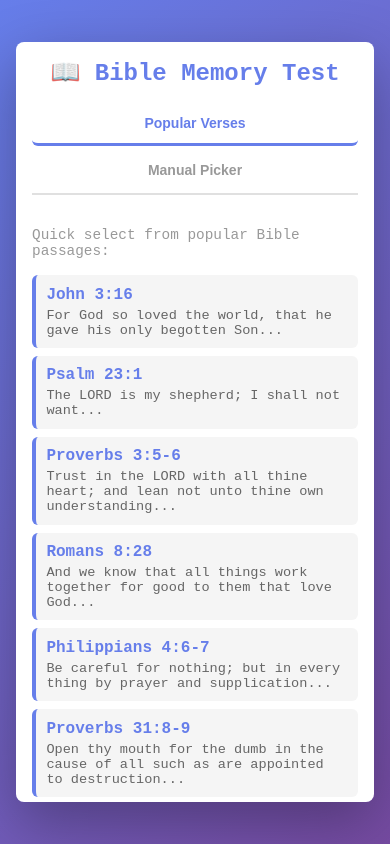
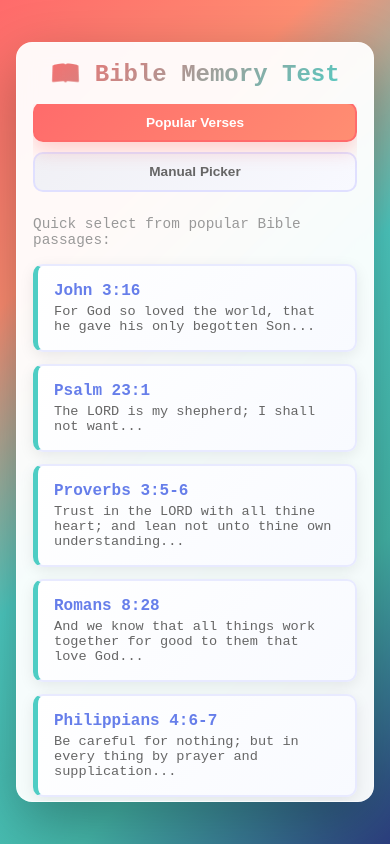
Before and after one commit to RonaldMariah/bible-memory-test, a React (Vite) app: page / in a window 390 px wide. Built offline with nearby package versions, Linux system fonts and the light colour scheme.

Commit message:
mobile stuff

```diff
--- a/src/index.css
+++ b/src/index.css
@@ -12,7 +12,7 @@ body {
   font-family: 'Courier New', Courier, monospace;
   -webkit-font-smoothing: antialiased;
   -moz-osx-font-smoothing: grayscale;
-  background: linear-gradient(135deg, #667eea 0%, #764ba2 100%);
+  background: linear-gradient(135deg, #FF6B6B 0%, #FF8E72 25%, #4ECDC4 50%, #45B7AA 75%, #2C3E7F 100%);
   min-height: 100vh;
   color: #333;
 }
@@ -26,9 +26,11 @@ body {
 }
 
 .container {
-  background: white;
-  border-radius: 12px;
+  background: rgba(255, 255, 255, 0.95);
+  backdrop-filter: blur(10px);
+  border-radius: 20px;
   box-shadow: 0 20px 60px rgba(0, 0, 0, 0.3);
+  border: 1px solid rgba(255, 255, 255, 0.5);
   max-width: 600px;
   width: 100%;
   padding: 1.5rem;
@@ -37,100 +39,127 @@ body {
 }
 
 h1 {
-  color: #667eea;
+  background: linear-gradient(135deg, #FF6B6B 0%, #4ECDC4 100%);
+  -webkit-background-clip: text;
+  -webkit-text-fill-color: transparent;
+  background-clip: text;
   margin-bottom: 1.5rem;
   text-align: center;
   font-size: clamp(1.5rem, 5vw, 2rem);
+  font-weight: 700;
 }
 
 h2 {
-  color: #764ba2;
+  color: #2C3E7F;
   margin-top: 1.5rem;
   margin-bottom: 1rem;
   font-size: clamp(1.2rem, 4vw, 1.5rem);
+  font-weight: 600;
 }
 
 .tabs {
   display: flex;
-  gap: 0.5rem;
+  gap: 0.75rem;
   margin-bottom: 2rem;
-  border-bottom: 2px solid #e0e0e0;
   overflow-x: auto;
   flex-wrap: wrap;
 }
 
 .tab-button {
-  background: none;
-  border: none;
-  padding: 0.75rem 1rem;
+  background: linear-gradient(135deg, #F0F0F5 0%, #F8F9FF 100%);
+  border: 2px solid #E0E0FF;
+  padding: 0.75rem 1.5rem;
   font-size: clamp(0.875rem, 2vw, 1rem);
   cursor: pointer;
-  color: #999;
-  border-bottom: 3px solid transparent;
+  color: #666;
+  border-radius: 12px;
   transition: all 0.3s ease;
   font-weight: 600;
   white-space: nowrap;
 }
 
 .tab-button.active {
-  color: #667eea;
-  border-bottom-color: #667eea;
+  background: linear-gradient(135deg, #FF6B6B 0%, #FF8E72 100%);
+  color: white;
+  border-color: #FF6B6B;
+  box-shadow: 0 8px 20px rgba(255, 107, 107, 0.3);
+  transform: translateY(-2px);
 }
 
 .tab-button:hover {
-  color: #667eea;
+  background: linear-gradient(135deg, #4ECDC4 0%, #45B7AA 100%);
+  color: white;
+  border-color: #4ECDC4;
+  box-shadow: 0 8px 20px rgba(78, 205, 196, 0.3);
+  transform: translateY(-2px);
 }
 
 .verse-list {
   list-style: none;
+  display: grid;
+  grid-template-columns: 1fr;
+  gap: 1rem;
 }
 
 .verse-item {
-  padding: 0.75rem;
-  margin: 0.5rem 0;
-  background: #f5f5f5;
-  border-radius: 6px;
+  padding: 1.25rem;
+  background: linear-gradient(135deg, #FFFFFF 0%, #F8FAFF 100%);
+  border-radius: 12px;
   cursor: pointer;
-  transition: all 0.2s ease;
-  border-left: 4px solid #667eea;
+  transition: all 0.3s ease;
+  border: 2px solid #E8EAFF;
+  border-left: 5px solid #4ECDC4;
+  box-shadow: 0 4px 15px rgba(0, 0, 0, 0.08);
 }
 
 .verse-item:hover {
-  background: #e8e8ff;
-  transform: translateX(4px);
+  background: linear-gradient(135deg, #FF6B6B 0%, #FFE5E5 100%);
+  transform: translateY(-4px);
+  border-left-color: #FF6B6B;
+  box-shadow: 0 12px 30px rgba(255, 107, 107, 0.2);
 }
 
 .verse-item.selected {
-  background: #e8d5f2;
-  border-left-color: #764ba2;
+  background: linear-gradient(135deg, #4ECDC4 0%, #E0F7F6 100%);
+  border-left-color: #2C3E7F;
+  border: 2px solid #4ECDC4;
+  box-shadow: 0 12px 30px rgba(78, 205, 196, 0.3);
 }
 
 .form-group {
   margin-bottom: 1.5rem;
+  background: linear-gradient(135deg, #FFFFFF 0%, #F8FAFF 100%);
+  padding: 1.25rem;
+  border-radius: 12px;
+  border: 2px solid #E8EAFF;
+  box-shadow: 0 4px 15px rgba(0, 0, 0, 0.08);
 }
 
 label {
   display: block;
-  margin-bottom: 0.5rem;
+  margin-bottom: 0.75rem;
   font-weight: 600;
-  color: #333;
+  color: #2C3E7F;
+  font-size: 0.95rem;
 }
 
 select,
 input {
   width: 100%;
-  padding: 0.75rem;
-  border: 2px solid #e0e0e0;
-  border-radius: 6px;
+  padding: 0.85rem;
+  border: 2px solid #E0E0FF;
+  border-radius: 10px;
   font-size: 1rem;
-  transition: border-color 0.3s ease;
+  transition: all 0.3s ease;
   font-family: inherit;
+  background: white;
 }
 
 select:focus,
 input:focus {
   outline: none;
-  border-color: #667eea;
+  border-color: #FF6B6B;
+  box-shadow: 0 0 0 4px rgba(255, 107, 107, 0.1);
 }
 
 .button-group {
@@ -142,9 +171,9 @@ input:focus {
 
 button {
   width: 100%;
-  padding: 0.75rem 1.5rem;
+  padding: 0.85rem 1.5rem;
   border: none;
-  border-radius: 6px;
+  border-radius: 10px;
   font-size: 1rem;
   font-weight: 600;
   cursor: pointer;
@@ -162,13 +191,13 @@ button {
 }
 
 .btn-primary {
-  background: linear-gradient(135deg, #667eea 0%, #764ba2 100%);
+  background: linear-gradient(135deg, #FF6B6B 0%, #FF8E72 100%);
   color: white;
 }
 
 .btn-primary:hover {
-  transform: translateY(-2px);
-  box-shadow: 0 10px 20px rgba(102, 126, 234, 0.3);
+  transform: translateY(-3px);
+  box-shadow: 0 12px 25px rgba(255, 107, 107, 0.4);
 }
 
 .btn-primary:disabled {
@@ -178,33 +207,40 @@ button {
 }
 
 .btn-secondary {
-  background: #e0e0e0;
-  color: #333;
+  background: linear-gradient(135deg, #4ECDC4 0%, #45B7AA 100%);
+  color: white;
 }
 
 .btn-secondary:hover {
-  background: #d0d0d0;
+  transform: translateY(-3px);
+  box-shadow: 0 12px 25px rgba(78, 205, 196, 0.4);
 }
 
 .verse-display {
-  background: #f9f9f9;
-  padding: 1.5rem;
-  border-radius: 8px;
-  border-left: 4px solid #667eea;
+  background: linear-gradient(135deg, #FFFFFF 0%, #F0F9FF 100%);
+  padding: 1.75rem;
+  border-radius: 15px;
+  border-left: 5px solid #4ECDC4;
+  border: 2px solid #E0F7F6;
   margin: 1.5rem 0;
+  box-shadow: 0 8px 25px rgba(78, 205, 196, 0.15);
 }
 
 .verse-text {
   font-size: 1.1rem;
-  line-height: 1.6;
-  color: #333;
-  margin-bottom: 1rem;
+  line-height: 1.8;
+  color: #2C3E7F;
+  margin-bottom: 1.5rem;
   font-style: italic;
+  font-weight: 500;
 }
 
 .verse-reference {
-  font-weight: 600;
-  color: #667eea;
+  font-weight: 700;
+  background: linear-gradient(135deg, #FF6B6B 0%, #4ECDC4 100%);
+  -webkit-background-clip: text;
+  -webkit-text-fill-color: transparent;
+  background-clip: text;
   text-align: right;
 }
 
@@ -217,35 +253,44 @@ button {
 }
 
 .progress-bar {
-  background: #e0e0e0;
-  height: 8px;
-  border-radius: 4px;
+  background: #E0E0FF;
+  height: 12px;
+  border-radius: 10px;
   overflow: hidden;
-  margin: 1rem 0;
+  margin: 1.5rem 0;
+  box-shadow: inset 0 2px 4px rgba(0, 0, 0, 0.1);
 }
 
 .progress-fill {
-  background: linear-gradient(90deg, #667eea 0%, #764ba2 100%);
+  background: linear-gradient(90deg, #FF6B6B 0%, #FF8E72 50%, #4ECDC4 100%);
   height: 100%;
-  transition: width 0.3s ease;
+  transition: width 0.5s ease;
+  border-radius: 10px;
+  box-shadow: 0 0 15px rgba(255, 107, 107, 0.4);
 }
 
 .error-message {
-  background: #ffe0e0;
-  color: #c00;
-  padding: 1rem;
-  border-radius: 6px;
+  background: linear-gradient(135deg, #FFE5E5 0%, #FFCCCC 100%);
+  color: #C92A2A;
+  padding: 1.25rem;
+  border-radius: 12px;
   margin-bottom: 1rem;
-  border-left: 4px solid #c00;
+  border-left: 5px solid #FF6B6B;
+  border: 2px solid #FF6B6B;
+  box-shadow: 0 4px 15px rgba(255, 107, 107, 0.2);
+  font-weight: 500;
 }
 
 .success-message {
-  background: #e0ffe0;
-  color: #060;
-  padding: 1rem;
-  border-radius: 6px;
+  background: linear-gradient(135deg, #E0FFE0 0%, #CCFFCC 100%);
+  color: #2B7A2B;
+  padding: 1.25rem;
+  border-radius: 12px;
   margin-bottom: 1rem;
-  border-left: 4px solid #060;
+  border-left: 5px solid #4ECDC4;
+  border: 2px solid #4ECDC4;
+  box-shadow: 0 4px 15px rgba(78, 205, 196, 0.2);
+  font-weight: 500;
 }
 
 .loading {
@@ -255,8 +300,9 @@ button {
 }
 
 .spinner {
-  border: 4px solid #f3f3f3;
-  border-top: 4px solid #667eea;
+  border: 4px solid #F0F0F5;
+  border-top: 4px solid #FF6B6B;
+  border-right: 4px solid #4ECDC4;
   border-radius: 50%;
   width: 40px;
   height: 40px;
@@ -272,35 +318,46 @@ button {
 .stats {
   display: grid;
   grid-template-columns: 1fr 1fr;
-  gap: 1rem;
-  margin: 1rem 0;
+  gap: 1.25rem;
+  margin: 1.5rem 0;
 }
 
 .stat-card {
-  background: #f5f5f5;
-  padding: 1rem;
-  border-radius: 8px;
+  background: linear-gradient(135deg, #FFFFFF 0%, #F8FAFF 100%);
+  padding: 1.5rem;
+  border-radius: 15px;
   text-align: center;
-  border: 2px solid #e0e0e0;
+  border: 2px solid #E8EAFF;
+  box-shadow: 0 6px 20px rgba(0, 0, 0, 0.08);
+  transition: all 0.3s ease;
+}
+
+.stat-card:hover {
+  transform: translateY(-4px);
+  box-shadow: 0 12px 30px rgba(0, 0, 0, 0.12);
 }
 
 .stat-value {
-  font-size: clamp(1.2rem, 3vw, 1.5rem);
-  font-weight: 700;
-  color: #667eea;
+  font-size: clamp(1.3rem, 3vw, 1.8rem);
+  font-weight: 800;
+  background: linear-gradient(135deg, #FF6B6B 0%, #4ECDC4 100%);
+  -webkit-background-clip: text;
+  -webkit-text-fill-color: transparent;
+  background-clip: text;
 }
 
 .stat-label {
   font-size: 0.85rem;
   color: #999;
-  margin-top: 0.5rem;
+  margin-top: 0.75rem;
+  font-weight: 500;
 }
 
 /* Mobile-first responsive adjustments */
 @media (max-width: 480px) {
   .container {
     padding: 1rem;
-    border-radius: 8px;
+    border-radius: 16px;
     max-height: 90vh;
   }
 
@@ -316,6 +373,7 @@ button {
 
   .verse-text {
     font-size: 1rem;
+    line-height: 1.6;
   }
 
   label {
@@ -324,7 +382,7 @@ button {
 
   select,
   input {
-    padding: 0.65rem;
+    padding: 0.75rem;
     font-size: 1rem;
   }
 
@@ -333,33 +391,48 @@ button {
   }
 
   button {
-    padding: 0.65rem 1rem;
+    padding: 0.75rem 1rem;
     font-size: 0.95rem;
+    border-radius: 10px;
   }
 
   .verse-display {
-    padding: 1rem;
+    padding: 1.25rem;
+    border-radius: 12px;
+    margin: 1rem 0;
   }
 
   .verse-list {
     padding: 0;
+    gap: 0.75rem;
   }
 
   .verse-item {
-    padding: 0.65rem;
-    margin: 0.5rem 0;
+    padding: 1rem;
+    margin: 0;
+    border-radius: 10px;
   }
 
   .form-group {
-    margin-bottom: 1.2rem;
+    padding: 1rem;
+    border-radius: 10px;
+    margin-bottom: 1rem;
   }
 
-  .stats {
-    grid-template-columns: 1fr;
+  .stat-card {
+    padding: 1.25rem;
+    border-radius: 12px;
   }
 
   .tabs {
-    gap: 0.25rem;
+    gap: 0.5rem;
+    margin-bottom: 1.5rem;
+  }
+
+  .tab-button {
+    padding: 0.65rem 1.25rem;
+    font-size: 0.85rem;
+    border-radius: 10px;
   }
 
   .input-area {
@@ -370,28 +443,50 @@ button {
 @media (min-width: 481px) and (max-width: 768px) {
   .container {
     padding: 1.5rem;
+    border-radius: 18px;
   }
 
   h1 {
     font-size: 1.75rem;
+    margin-bottom: 1.25rem;
   }
 
   .stats {
     grid-template-columns: 1fr 1fr;
+    gap: 1rem;
+  }
+
+  .verse-item {
+    padding: 1.15rem;
+  }
+
+  .form-group {
+    padding: 1.15rem;
   }
 }
 
 @media (min-width: 769px) {
   .container {
     padding: 2rem;
+    border-radius: 20px;
   }
 
   h1 {
     font-size: 2rem;
+    margin-bottom: 2rem;
   }
 
   .stats {
     grid-template-columns: 1fr 1fr;
+  }
+
+  .button-group {
+    flex-direction: row;
+    gap: 1.25rem;
+  }
+
+  button {
+    flex: 1;
   }
 }
 
```
